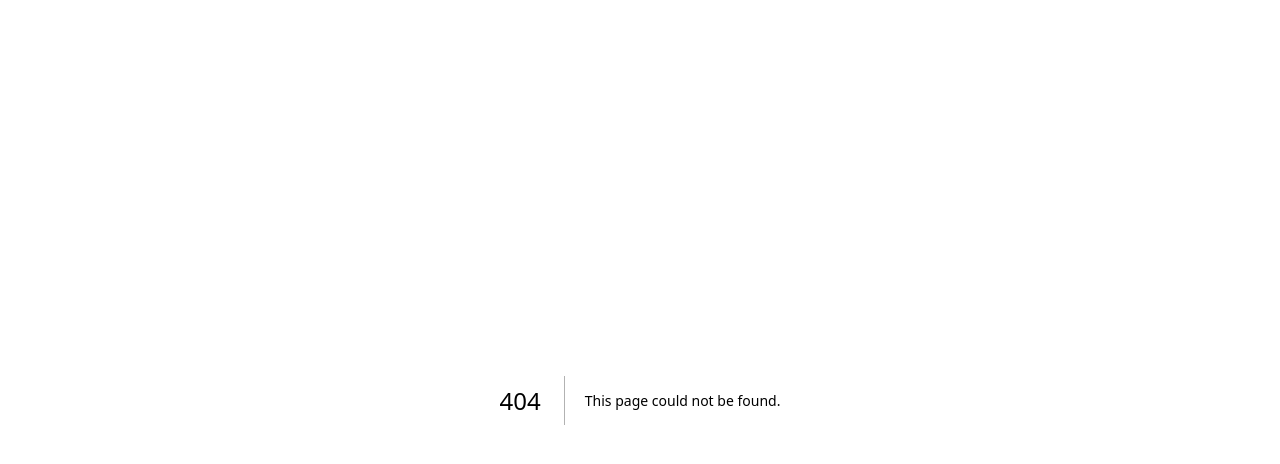
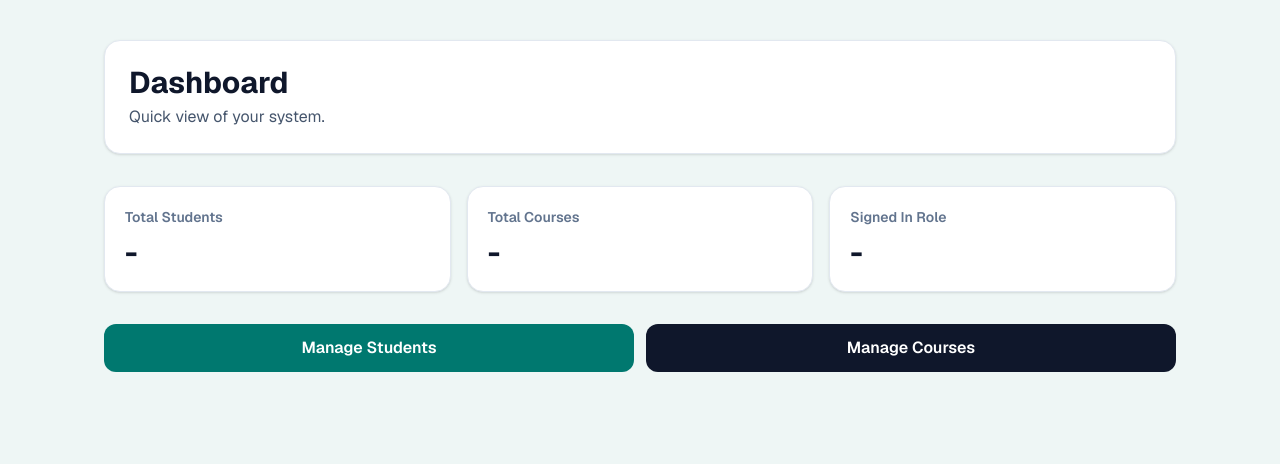
Before and after one commit to ChamudithaSanka/student-management-system, a Next.js app in the folder frontend/: page /dashboard in a window 1280 px wide. Before the commit this address had no page. Shown: the top 464 px of the page. Built offline with nearby package versions, Linux system fonts and the light colour scheme; no server answers.

Commit message:
feat(dashboard): add dashboard page

```diff
--- /dev/null
+++ b/frontend/src/app/dashboard/page.js
@@ -0,0 +1,69 @@
+"use client";
+
+import Link from "next/link";
+import { useEffect, useState } from "react";
+import { getCourses, getStudents } from "@/lib/api";
+import { getAuthSession } from "@/lib/storage";
+
+export default function DashboardPage() {
+  const [cards, setCards] = useState([
+    { label: "Total Students", value: "-" },
+    { label: "Total Courses", value: "-" },
+    { label: "Signed In Role", value: "-" },
+  ]);
+
+  useEffect(() => {
+    const session = getAuthSession();
+    if (!session?.token) {
+      return;
+    }
+
+    async function loadStats() {
+      try {
+        const [students, courses] = await Promise.all([
+          getStudents(session.token),
+          getCourses(session.token),
+        ]);
+
+        setCards([
+          { label: "Total Students", value: String(students.length) },
+          { label: "Total Courses", value: String(courses.length) },
+          { label: "Signed In Role", value: session.role || "USER" },
+        ]);
+      } catch {
+        setCards([
+          { label: "Total Students", value: "0" },
+          { label: "Total Courses", value: "0" },
+          { label: "Signed In Role", value: session.role || "USER" },
+        ]);
+      }
+    }
+
+    loadStats();
+  }, []);
+
+  return (
+    <main className="mx-auto flex w-full max-w-6xl flex-1 px-6 py-10 md:px-10">
+      <div className="w-full space-y-8">
+        <header className="rounded-2xl border border-slate-200 bg-white p-6 shadow-sm">
+          <h1 className="text-3xl font-bold text-slate-900">Dashboard</h1>
+          <p className="mt-1 text-slate-600">Quick view of your system.</p>
+        </header>
+
+        <section className="grid gap-4 md:grid-cols-3">
+          {cards.map((card) => (
+            <article key={card.label} className="rounded-2xl border border-slate-200 bg-white p-5 shadow-sm">
+              <p className="text-sm font-semibold text-slate-500">{card.label}</p>
+              <p className="mt-2 text-3xl font-bold text-slate-900">{card.value}</p>
+            </article>
+          ))}
+        </section>
+
+        <section className="grid gap-3 sm:grid-cols-2">
+          <Link className="rounded-xl bg-teal-700 px-5 py-3 text-center font-semibold text-white hover:bg-teal-800" href="/students">Manage Students</Link>
+          <Link className="rounded-xl bg-slate-900 px-5 py-3 text-center font-semibold text-white hover:bg-slate-700" href="/courses">Manage Courses</Link>
+        </section>
+      </div>
+    </main>
+  );
+}
```
